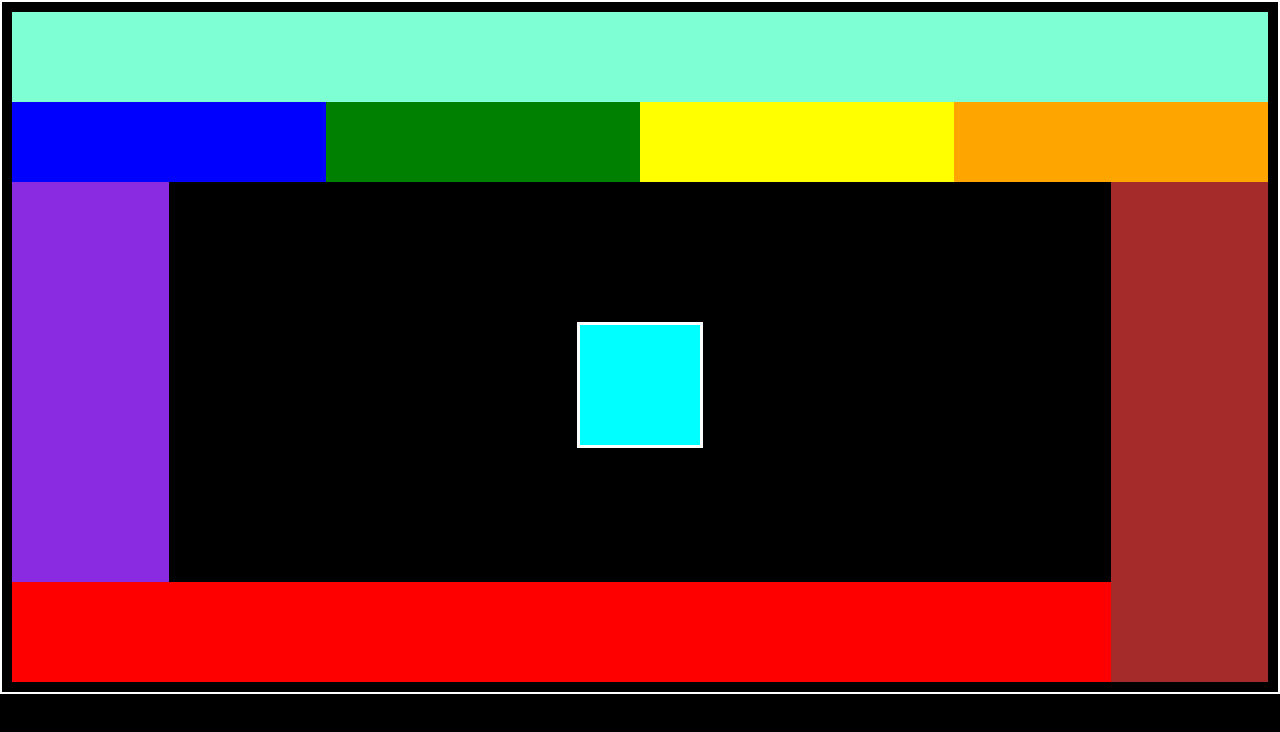
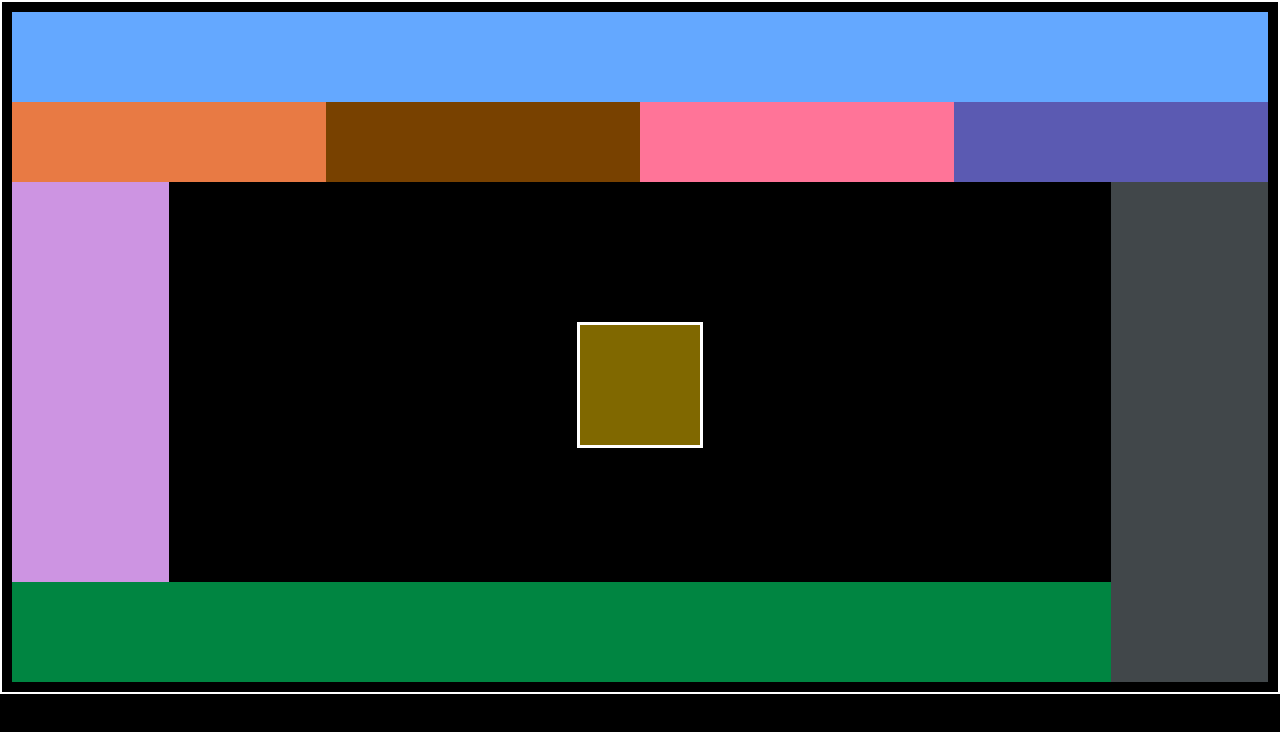
Before and after one commit to Laiba-Awan/Assignment_2, a plain HTML site: page index.html in a window 1280 px wide. Drawn offline with Linux system fonts and the light colour scheme.

Commit message:
Completed Final look after colors and recheck

```diff
--- a/style.css
+++ b/style.css
@@ -9,7 +9,7 @@ body {
 .row1 {
   height: 90px;
   width: 100%;
-  background-color: aquamarine;
+  background-color:#64a8ff;
 }
 .row2 {
   display: flex;
@@ -18,22 +18,22 @@ body {
 .row2col1 {
   height: 80px;
   width: 25%;
-  background-color: blue;
+  background-color: #e87a44;
 }
 .row2col2 {
   height: 80px;
   width: 25%;
-  background-color: green;
+  background-color: #784100;
 }
 .row2col3 {
   height: 80px;
   width: 25%;
-  background-color: yellow;
+  background-color: #ff7498;
 }
 .row2col4 {
   height: 80px;
   width: 25%;
-  background-color: orange;
+  background-color: #5b5ab2;
 }
 .middle {
   position: relative;
@@ -41,12 +41,12 @@ body {
 .leftcol {
   height: 400px;
   width: 12.5%;
-  background-color: blueviolet;
+  background-color: #cd94e2;
 }
 .rightcol {
   height: 500px;
   width: 12.5%;
-  background-color: brown;
+  background-color: #41474a;
   position: absolute;
   top: 0;
   right: 0;
@@ -54,7 +54,7 @@ body {
 .centerbox {
   height: 120px;
   width: 120px;
-  background-color: aqua;
+  background-color: #806800;
   border: 3px solid white;
   position: absolute;
   top: 35%;
@@ -62,5 +62,5 @@ body {
 }
 .lastrow {
   height: 100px;
-  background-color: red;
+  background-color: #008541;
 }
```
